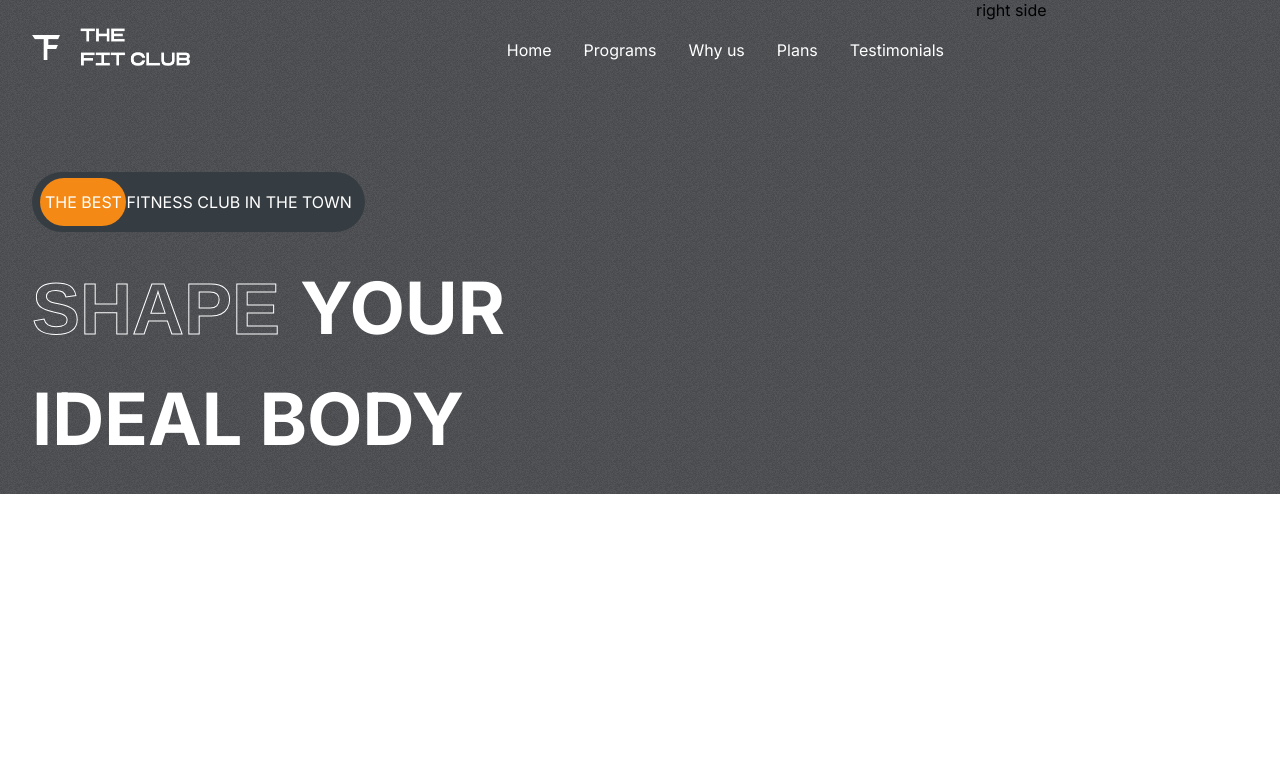
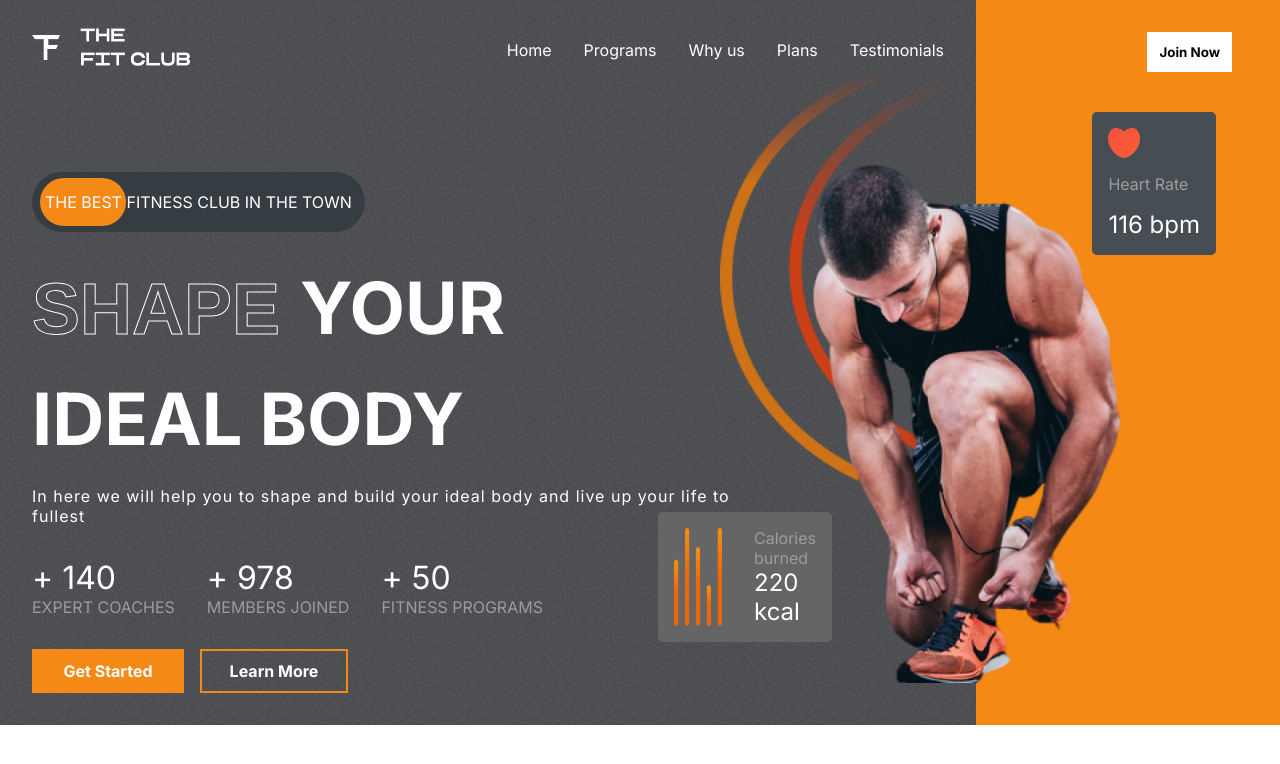
Before and after one commit to 81nilesh/FitClub-Starter-master, a React (Create React App) app: page / in a window 1280 px wide. Shown: the top 764 px of the page. Built offline with nearby package versions, Linux system fonts and the light colour scheme.

Commit message:
Hero section is completed

```diff
--- a/src/App.css
+++ b/src/App.css
@@ -27,3 +27,17 @@
   -webkit-text-stroke-width: 1px;
   -webkit-text-stroke-color: white;
 }
+
+.btn {
+  background-color: white;
+  padding: 0.5rem;
+  font-weight: bold;
+  border: 4px solid transparent;
+  transition: 300ms all;
+  display: flex;
+  justify-content: center;
+  align-items: center;
+}
+.btn:hover {
+  cursor: pointer;
+}
--- a/src/components/Hero/Hero.css
+++ b/src/components/Hero/Hero.css
@@ -13,6 +13,8 @@
 
 .right-h {
   flex: 1;
+  position: relative;
+  background-color: var(--orange);
 }
 
 .the-best-ad {
@@ -52,3 +54,127 @@
   color: white;
   text-overflow: inherit;
 }
+
+.hero-text > div:nth-of-type(3) {
+  font-size: 1rem;
+  font-weight: 200;
+  text-transform: none;
+  letter-spacing: 1px;
+  width: 80%;
+}
+
+.figures {
+  display: flex;
+  gap: 2rem;
+}
+.figures > div {
+  display: flex;
+  flex-direction: column;
+}
+
+.figures > div > span:nth-of-type(1) {
+  color: white;
+  font-size: 2rem;
+}
+
+.figures > div > span:nth-of-type(2) {
+  color: var(--gray);
+  text-transform: uppercase;
+}
+
+.hero-buttons {
+  display: flex;
+  gap: 1rem;
+  font-weight: normal;
+}
+
+.hero-buttons > :nth-of-type(1) {
+  color: white;
+  background-color: var(--orange);
+  width: 8rem;
+}
+
+.hero-buttons > :nth-of-type(2) {
+  color: white;
+  background-color: transparent;
+  width: 8rem;
+  border: 2px solid var(--orange);
+}
+
+.right-h > .btn {
+  position: absolute;
+  right: 3rem;
+  top: 2rem;
+  color: black;
+}
+
+.heart-rate {
+  display: flex;
+  flex-direction: column;
+  gap: 1rem;
+  background-color: var(--darkGrey);
+  width: fit-content;
+  padding: 1rem;
+  align-items: start;
+  border-radius: 5px;
+  position: absolute;
+  right: 4rem;
+  top: 7rem;
+}
+
+.heart-rate > img {
+  width: 2rem;
+}
+
+.heart-rate > :nth-child(2) {
+  color: var(--gray);
+}
+
+.heart-rate > :nth-child(3) {
+  color: white;
+  font-size: 1.5rem;
+}
+
+.hero-image {
+  position: absolute;
+  top: 10rem;
+  right: 8rem;
+  width: 23rem;
+}
+
+.hero-image-back {
+  position: absolute;
+  top: 4rem;
+  right: 20rem;
+  z-index: -1;
+  width: 15rem;
+}
+
+.calories {
+  display: flex;
+  gap: 2rem;
+  background-color: var(--caloryCard);
+  border-radius: 5px;
+  padding: 1rem;
+  width: fit-content;
+  position: absolute;
+  top: 32rem;
+  right: 28rem;
+}
+
+.calories > img {
+  width: 3rem;
+}
+
+.calories > div {
+  display: flex;
+  flex-direction: column;
+  justify-content: space-between;
+}
+.calories > div > span:nth-of-type(1) {
+  color: var(--gray);
+}
+.calories > div > span:nth-of-type(2) {
+  color: white;
+  font-size: 1.5rem;
+}
--- a/src/components/Hero/Hero.jsx
+++ b/src/components/Hero/Hero.jsx
@@ -1,5 +1,9 @@
 import React from 'react';
 import './Hero.css'
+import hero_images from "../../assets/hero_image.png"
+import hero_image_back from "../../assets/hero_image_back.png"
+import heart from "../../assets/heart.png"
+import calories from "../../assets/calories.png"
 import Header from '../Header/Header';
 
 const Hero = () => {
@@ -23,9 +27,57 @@
                 <div>
                     <span>Ideal Body</span>
                 </div>
+
+                <div>
+                    <span>In here we will help you to shape and build your ideal body and live up your life to fullest</span>
+                </div>
+            </div>
+
+            {/* figure */}
+            <div className='figures'>
+                <div>
+                    <span>+ 140</span>
+                    <span>EXPERT COACHES</span>
+                </div>
+                <div>
+                    <span>+ 978</span>
+                    <span>MEMBERS JOINED</span>
+                </div>
+                <div>
+                    <span>+ 50</span>
+                    <span>FITNESS PROGRAMS</span>
+                </div>
+            </div>
+            {/* hero button */}
+            <div className="hero-buttons">
+              <buttons className="btn">Get Started</buttons>
+              <buttons className="btn">Learn More</buttons>
             </div>
         </div>
-        <div className="right-h">right side</div>
+        <div className="right-h">
+            <button className="btn">Join Now</button>
+
+
+            <div className="heart-rate">
+                <img src={heart} alt="" />
+                <span>Heart Rate</span>
+                <span>116 bpm</span>
+            </div>
+
+            {/* hero images */}
+            <img src={hero_images} alt="" className='hero-image'/>
+            <img src={hero_image_back} alt="" className='hero-image-back'/>
+
+            {/* calories */}
+            <div className="calories">
+                <img src={calories} alt="" />
+
+                <div>
+                <span>Calories burned</span>
+                <span>220 kcal</span>
+                </div>
+            </div>
+        </div>
       </div>
     </div>
   );
```
